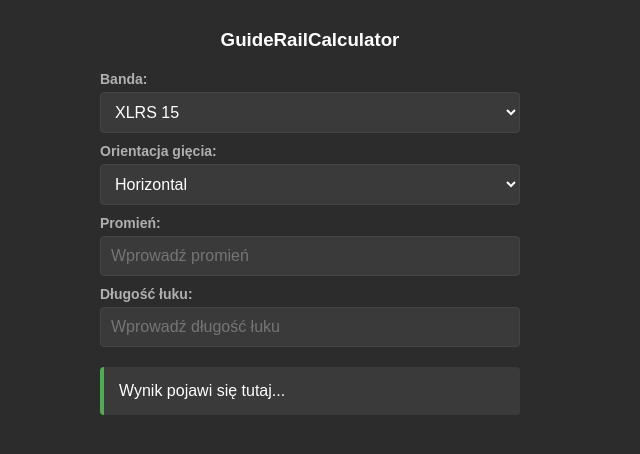
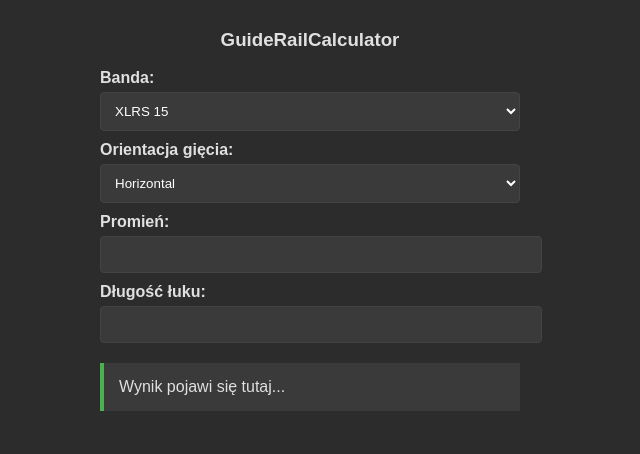
Before and after one commit to gaacek123-jpg/test, a plain HTML site: page index.html in a window 1280 px wide. Shown: the whole page, without its empty margins (330-970 px from the left). Drawn offline with Linux system fonts and the light colour scheme.

Commit message:
Update index.html

```diff
--- a/index.html
+++ b/index.html
@@ -15,39 +15,30 @@ body {
 }
 
 h3 {
-  color: #FFFFFF;
   text-align: center;
-  margin-bottom: 20px;
 }
 
 label {
   display: block;
   margin-top: 10px;
-  font-size: 14px;
   font-weight: bold;
-  color: #B0B0B0;
 }
 
 select, input {
   width: 100%;
   padding: 10px;
-  font-size: 16px;
   margin-top: 5px;
-  box-sizing: border-box;
+  background: #3A3A3A;
+  color: white;
   border: 1px solid #444;
   border-radius: 4px;
-  background-color: #3A3A3A;
-  color: #FFFFFF;
 }
 
 .result {
   margin-top: 20px;
   padding: 15px;
-  background-color: #3A3A3A;
+  background: #3A3A3A;
   border-left: 4px solid #4CAF50;
-  font-size: 16px;
-  border-radius: 4px;
-  color: #FFFFFF;
 }
 </style>
 </head>
@@ -57,52 +48,47 @@ select, input {
 <h3>GuideRailCalculator</h3>
 
 <label>Banda:</label>
-<select id="item">
-  <option value="XLRS_15">XLRS 15</option>
+<select>
+  <option>XLRS 15</option>
 </select>
 
 <label>Orientacja gięcia:</label>
-<select id="orientation">
-  <option value="horizontal">Horizontal</option>
-  <option value="vertical">Vertical</option>
+<select>
+  <option>Horizontal</option>
+  <option>Vertical</option>
 </select>
 
 <label>Promień:</label>
-<input type="number" id="radius" placeholder="Wprowadź promień" oninput="calc()">
+<input type="number" id="r" oninput="calc()">
 
 <label>Długość łuku:</label>
-<input type="number" id="arcLength" placeholder="Wprowadź długość łuku" oninput="calc()">
+<input type="number" id="L" oninput="calc()">
 
 <div class="result" id="out">Wynik pojawi się tutaj...</div>
 
 <script>
 function calc() {
-  const r = parseFloat(document.getElementById("radius").value);
-  const L = parseFloat(document.getElementById("arcLength").value);
+  const r = parseFloat(document.getElementById("r").value);
+  const L = parseFloat(document.getElementById("L").value);
 
-  if (isNaN(r) || isNaN(L)) {
-    document.getElementById("out").innerHTML = "⚠️ Wprowadź wszystkie wartości";
+  if (isNaN(r) || isNaN(L) || r === 0) {
+    document.getElementById("out").innerHTML = "⚠️ Wprowadź poprawne wartości";
     return;
   }
 
-  // B3 = kąt łuku (w stopniach)
-  const angleDeg = L * (180 / Math.PI);
+  // Kąt (stopnie)
+  const angle = (L / r) * (180 / Math.PI);
 
-  // B4 = długość gięcia
-  const bendLength = (L * r) / (r + 15);
+  // Długość gięcia
+  const B4 = (L * r) / (r + 15);
 
-  // wynik końcowy
-  const result = 3996 * (angleDeg * Math.PI / 180) / bendLength;
+  // Wynik końcowy (już uproszczony matematycznie)
+  const result = 3996 * (L / r) / B4;
 
   document.getElementById("out").innerHTML = `
     ✅ <strong>Wynik:</strong> ${result.toFixed(2)}<br><br>
-
-    <strong>Kąt łuku:</strong> ${angleDeg.toFixed(2)}°<br>
-    <strong>Długość gięcia:</strong> ${bendLength.toFixed(2)}<br>
-
-    <small>
-      (3996 × radiany(${angleDeg.toFixed(2)}) / ${bendLength.toFixed(2)})
-    </small>
+    <strong>Kąt łuku:</strong> ${angle.toFixed(2)}°<br>
+    <strong>Długość gięcia:</strong> ${B4.toFixed(2)}
   `;
 }
 </script>
```
